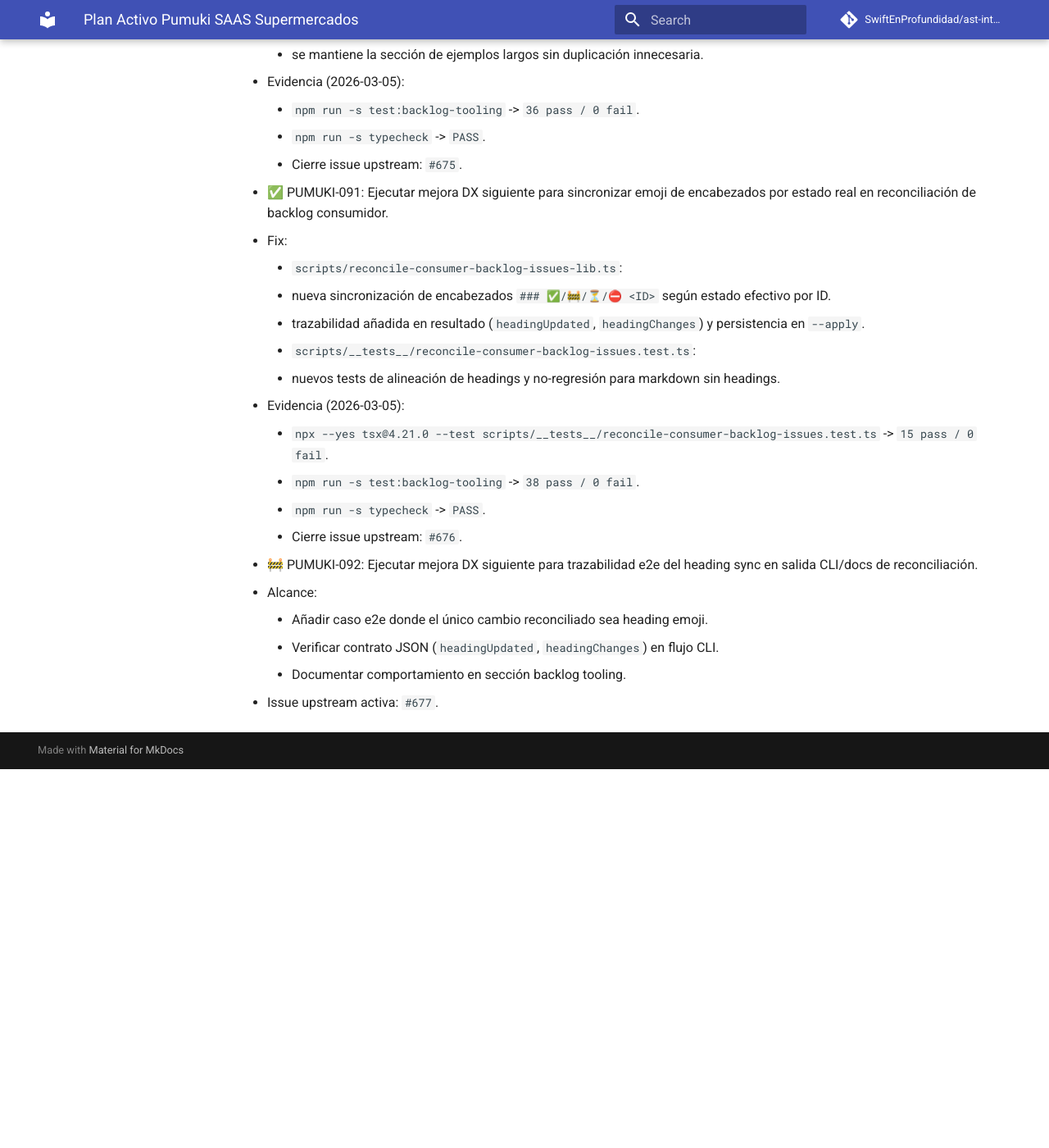
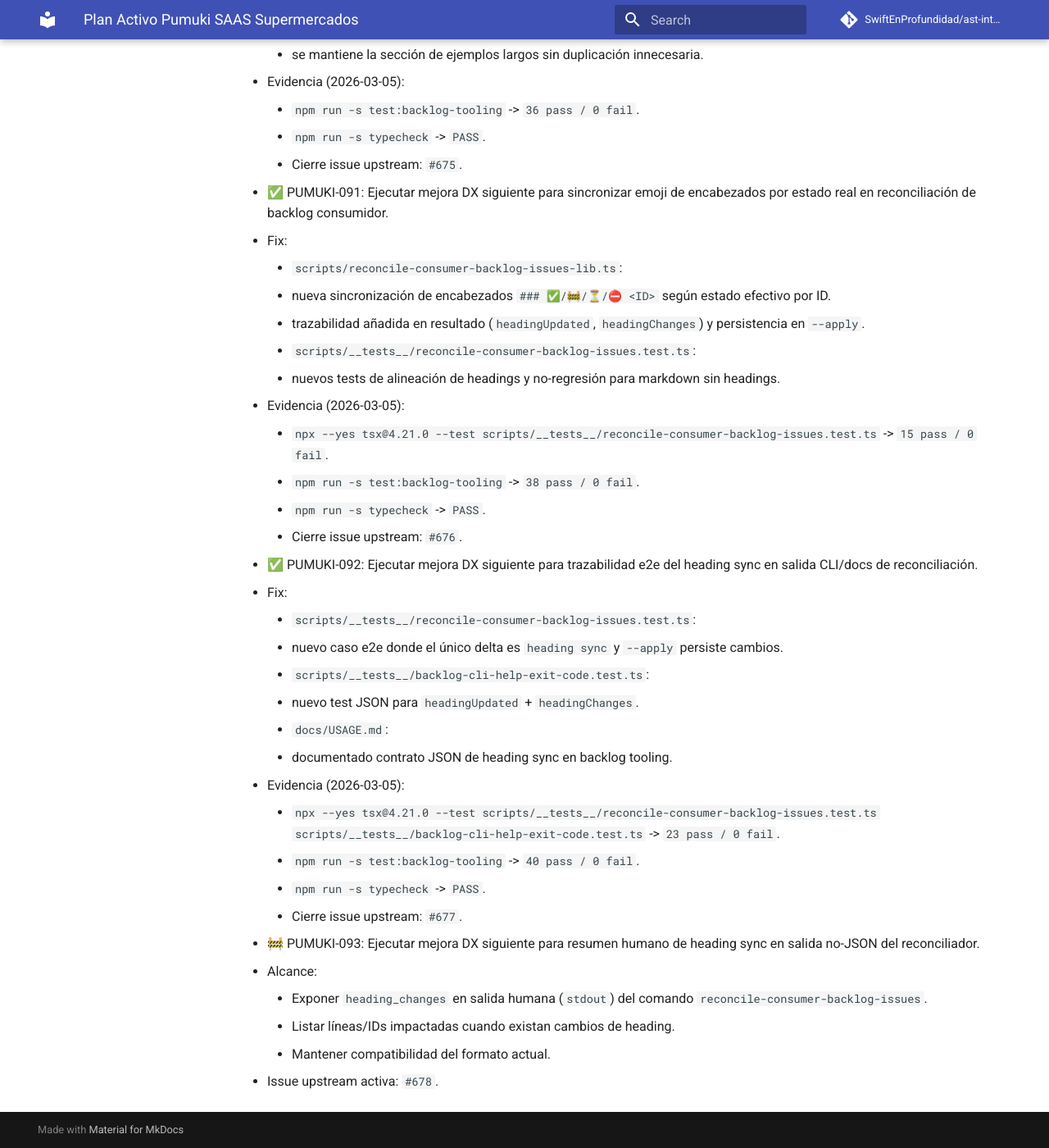
Before and after one commit to SwiftEnProfundidad/ast-intelligence-hooks, an MkDocs documentation site: the page built from docs/seguimiento-activo-pumuki-saas-supermercados.md, in a window 1280 px wide and 1400 px high, scrolled down 38697 px. Shown: the whole window at 82% size. Built offline with MkDocs 1.6.1 and Material for MkDocs 9.7.7, drawn with Linux system fonts in a browser that asks for light colours; comment, search, counter and statistics services are not loaded; before the commit the page ends 39635 px from its top, so only the background shows below that.

Commit message:
test(backlog): cover heading sync metadata in reconcile e2e/cli

```diff
--- a/docs/seguimiento-activo-pumuki-saas-supermercados.md
+++ b/docs/seguimiento-activo-pumuki-saas-supermercados.md
@@ -1044,9 +1044,23 @@
     - `npm run -s typecheck` -> `PASS`.
     - Cierre issue upstream: `#676`.
 
-- 🚧 PUMUKI-092: Ejecutar mejora DX siguiente para trazabilidad e2e del heading sync en salida CLI/docs de reconciliación.
+- ✅ PUMUKI-092: Ejecutar mejora DX siguiente para trazabilidad e2e del heading sync en salida CLI/docs de reconciliación.
+  - Fix:
+    - `scripts/__tests__/reconcile-consumer-backlog-issues.test.ts`:
+      - nuevo caso e2e donde el único delta es `heading sync` y `--apply` persiste cambios.
+    - `scripts/__tests__/backlog-cli-help-exit-code.test.ts`:
+      - nuevo test JSON para `headingUpdated` + `headingChanges`.
+    - `docs/USAGE.md`:
+      - documentado contrato JSON de heading sync en backlog tooling.
+  - Evidencia (2026-03-05):
+    - `npx --yes tsx@4.21.0 --test scripts/__tests__/reconcile-consumer-backlog-issues.test.ts scripts/__tests__/backlog-cli-help-exit-code.test.ts` -> `23 pass / 0 fail`.
+    - `npm run -s test:backlog-tooling` -> `40 pass / 0 fail`.
+    - `npm run -s typecheck` -> `PASS`.
+    - Cierre issue upstream: `#677`.
+
+- 🚧 PUMUKI-093: Ejecutar mejora DX siguiente para resumen humano de heading sync en salida no-JSON del reconciliador.
   - Alcance:
-    - Añadir caso e2e donde el único cambio reconciliado sea heading emoji.
-    - Verificar contrato JSON (`headingUpdated`, `headingChanges`) en flujo CLI.
-    - Documentar comportamiento en sección backlog tooling.
-  - Issue upstream activa: `#677`.
+    - Exponer `heading_changes` en salida humana (`stdout`) del comando `reconcile-consumer-backlog-issues`.
+    - Listar líneas/IDs impactadas cuando existan cambios de heading.
+    - Mantener compatibilidad del formato actual.
+  - Issue upstream activa: `#678`.
```
Also changed, not shown: docs/USAGE.md (+1 -0 lines), docs/registro-maestro-de-seguimiento.md (+2 -2 lines), 2 other files.
